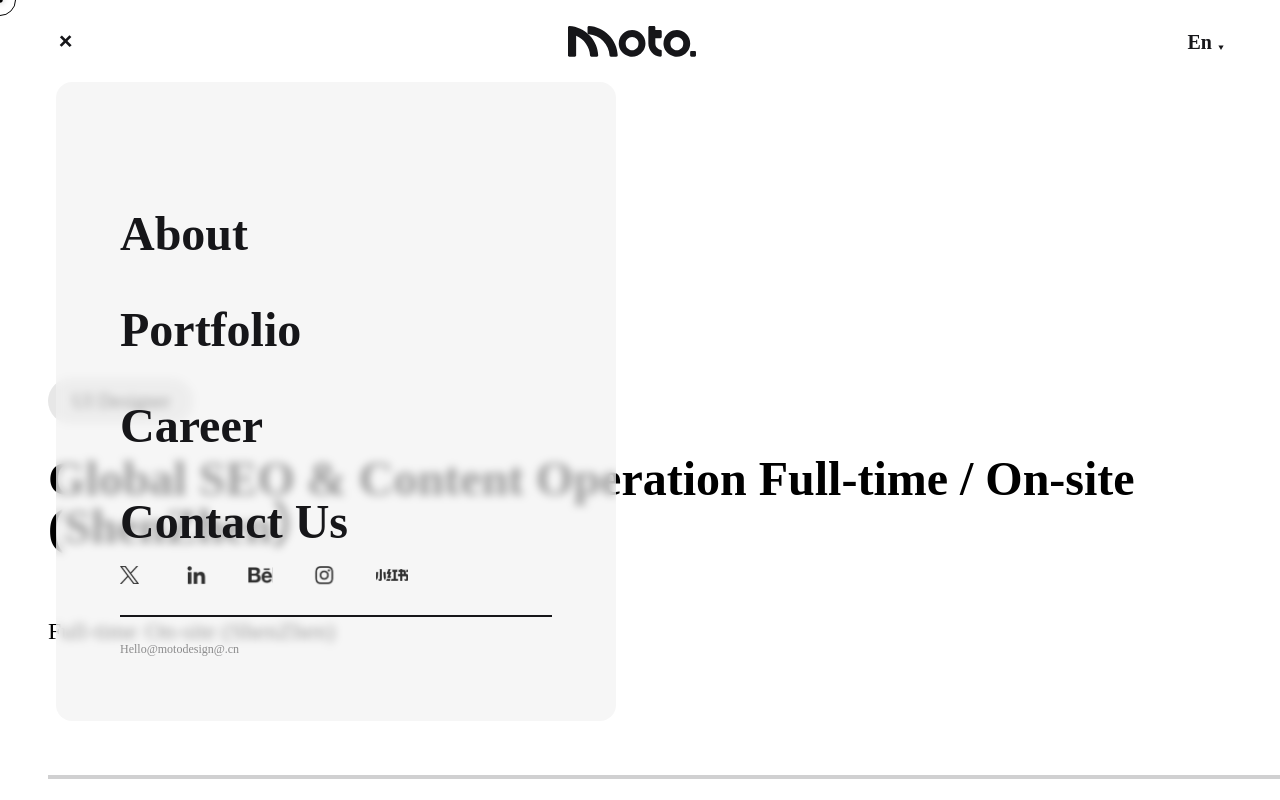
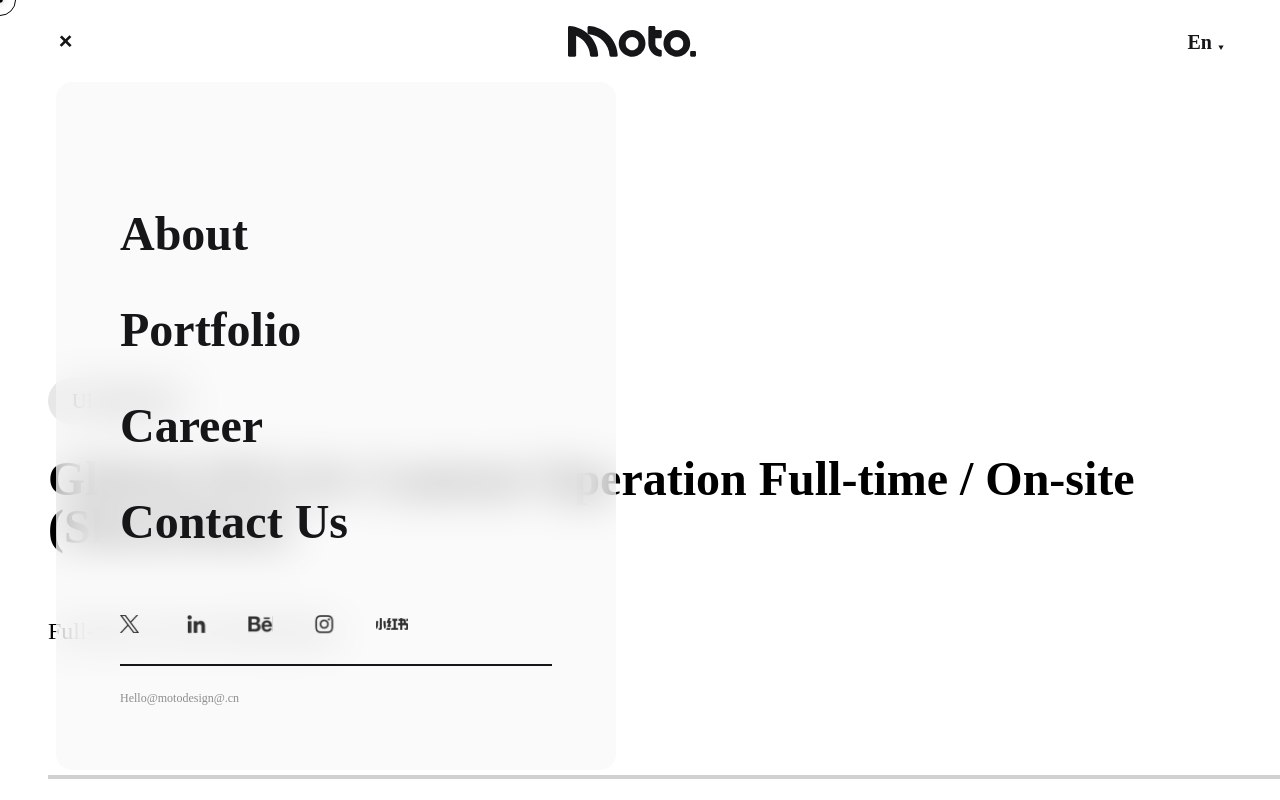
Before and after one commit to i-free-developer/moto-design, a React (Vite) app: page /role/1 in a window 1280 px wide. Both pictures are taken after a click on the element 66 px from the left and 41 px from the top of the page. Shown: the top 800 px of the page. Built offline with nearby package versions, Linux system fonts and the light colour scheme.

Commit message:
refine About page

```diff
--- a/src/assets/animations.css
+++ b/src/assets/animations.css
@@ -205,8 +205,8 @@
 }
 
 .frosted-glass {
-  background: rgba(241, 241, 241, 0.64) !important;
-	backdrop-filter: blur(4px) !important;
+  background: rgba(241, 241, 241, 0.8) !important;
+	backdrop-filter: blur(40px) !important;
 	-webkit-backdrop-filter: blur(4px) !important;
 	/*box-shadow: 0 8px 32px 0 rgba( 31, 38, 135, 0.37 );*/
 	/*border-radius: 10px;*/
--- a/src/components/About.jsx
+++ b/src/components/About.jsx
@@ -14,18 +14,22 @@ export default function About() {
 	return (
 		<main className="mx-auto">
       		<Navbar drawerStatus={drawerStatus} handleClickDrawer={handleClickDrawer} frostedGlass={true} key="about"/>
-			<section id="about" className="w-screen max-w-screen lg:min-w-screen lg:max-w-screen mx-auto px-[0.32rem] lg:px-[3rem] pt-[0.48rem] lg:pt-[3rem] overflow-x-hidden" onClick={closeDrawer}>
+			<section id="about" className="w-screen max-w-screen lg:min-w-screen lg:max-w-screen mx-auto pt-[0.48rem] lg:pt-[3rem] overflow-x-hidden" onClick={closeDrawer}>
+				<div className="px-[0.32rem] lg:px-[3rem]">
 					<AboutHeader/>
 					<AboutBrand/>
 					<AboutStatusContainer/>
 					<EcosystemHeader/>
+				</div>
 				<EcosystemCard/>
-				<div className="my-[1.2rem] lg:mt-[10rem] grid grid-cols-3 lg:grid-cols-4 items-center gap-[0.16rem] lg:gap-6">
+				<div className="px-[0.32rem] lg:px-[3rem] my-[1.2rem] lg:my-[22rem] grid grid-cols-3 lg:grid-cols-4 items-center gap-[0.16rem] lg:gap-6">
 					<OurTeam />
 					{TeamMembers.map((item, index) => <TeamMemberCard {...item} key={index} />)}
 				</div>
+				<div className="px-[0.32rem] lg:px-[3rem]">
 					<SiteInfoCard isMobileDevice={isMobileDevice}/>
 					<SiteFooter isMobileDevice={isMobileDevice}/>
+				</div>
 			</section>
 		</main>
 	)
@@ -33,7 +37,7 @@ export default function About() {
 
 function AboutHeader() {
 	return (
-		<div className="mx-auto my-[0.64rem] lg:my-[6rem] min-w-full lg:w-[75rem] relative">
+		<div className="mx-auto my-[0.64rem] lg:mt-[10rem] min-w-full lg:w-[75rem] relative">
 			<div className="mx-auto w-content uppercase text-center text-[0.32rem] leading-[0.54rem] lg:text-[4rem] lg:leading-[88px] tracking-[10%] font-medium">
 				<p className="relative">Every frame of code
 					<span className="absolute size-[41px] flex items-center top-[-0.2rem] lg:top-[-0.7rem] left-[15%] lg:left-[25%]"><LeftQuote/></span>
@@ -64,7 +68,7 @@ function VerticalItem() {
 
 function AboutBrand() {
 	return (
-		<div className="border border-[0.02rem] lg:border-4 rounded-[0.16rem] lg:rounded-2xl p-[0.32rem] lg:px-[4rem] lg:py-[3rem] my-[0.64rem] flex justify-between">
+		<div className="border border-[0.02rem] lg:border-4 rounded-[0.16rem] lg:rounded-2xl p-[0.32rem] lg:px-[4rem] lg:py-[3rem] my-[0.64rem] lg:my-[22rem] flex justify-between">
 			<p className="uppercase text-[0.24rem] lg:text-[2rem] font-bold w-1/4 gap-[0.16rem] lg:gap-[1rem] lg:w-1/3">About brand:</p>
 			<div className="w-3/4 grow-1 lg:grow-0 lg:w-1/2 flex flex-col justify-between gap-[0.32rem] lg:gap-[2rem] text-[0.2rem] lg:text-xl font-medium">
 				<p className="">We're a visual design team with 8 years in the Web3 field.</p>
@@ -79,7 +83,7 @@ function AboutStatusContainer() {
 	const [showSection, setShowSection] = useState('left')
 	return (
 		<div className="mx-auto w-full relative">
-			<div className="mx-auto overflow-x-hidden w-full my-[0.64rem] lg:my-[12rem] flex items-center justify-between">
+			<div className="mx-auto overflow-x-hidden w-full my-[0.64rem] lg:my-[22rem] flex items-center justify-between">
 				<div className={`${showSection === 'left' ? '' : 'translate-x-[-100%] lg:translate-x-0'} transition-translate duration-700 mx-auto min-w-full max-w-full lg:ml-0 lg:min-w-[45%] lg:w-[45%] tracking-[-2%]`}>
 					<p className="uppercase text-[0.48rem] lg:text-[4rem] font-bold leading-[0.48rem] lg:leading-[4rem]">we strive to innovate</p>
 					<p className="text-[0.16rem] lg:text-[21px] font-normal lg:font-bold leading-[24px] my-[0.16rem] lg:my-[2rem]">Some Number About Us</p>
--- a/src/components/Navbar.jsx
+++ b/src/components/Navbar.jsx
@@ -54,10 +54,9 @@ const drawerClasses = {initial: '-translate-x-[36rem] hidden', opened: 'drawer-i
 
 function DrawerCard({drawerStatus}) {
 	const drawerClassName = drawerClasses[drawerStatus]
-
 	return(
-		<div style={{backgroundColor: 'rgba(241, 241, 241, 0.64)', backdropFilter: 'blur(4px)'}}
-			className={`pl-[0.72rem] lg:pl-[4rem] pt-[0.96rem] lg:pt-[8rem] pb-[0.72rem] lg:pb-[4rem] w-[5.6rem] lg:w-[35rem] h-[9.5rem] lg:h-[calc(100vh-10.1rem)] flex flex-col justify-between absolute top-[0.6rem] lg:top-[5.15rem] frosted-glass rounded-[0.24rem] lg:rounded-2xl ${drawerClassName}`}>
+		<div style={{backgroundColor: 'rgba(247, 247, 247, 0.6)', backdropFilter: 'blur(20px)'}}
+			className={`pl-[0.72rem] lg:pl-[4rem] pt-[0.96rem] lg:pt-[8rem] pb-[0.72rem] lg:pb-[4rem] w-[5.6rem] lg:w-[35rem] h-[9.5rem] lg:h-[calc(100vh-7rem)] flex flex-col justify-between absolute top-[0.6rem] lg:top-[5.15rem] rounded-[0.24rem] lg:rounded-2xl ${drawerClassName}`}>
 			<div className="flex flex-col items-start gap-[0.4rem] lg:gap-[2.5rem]">
        			{SiteLinks.map((item, index) => <SiteLinkItem {...item} key={index}/>)}
 			</div>
```
Lines whose indentation alone changed are shown as unchanged.
